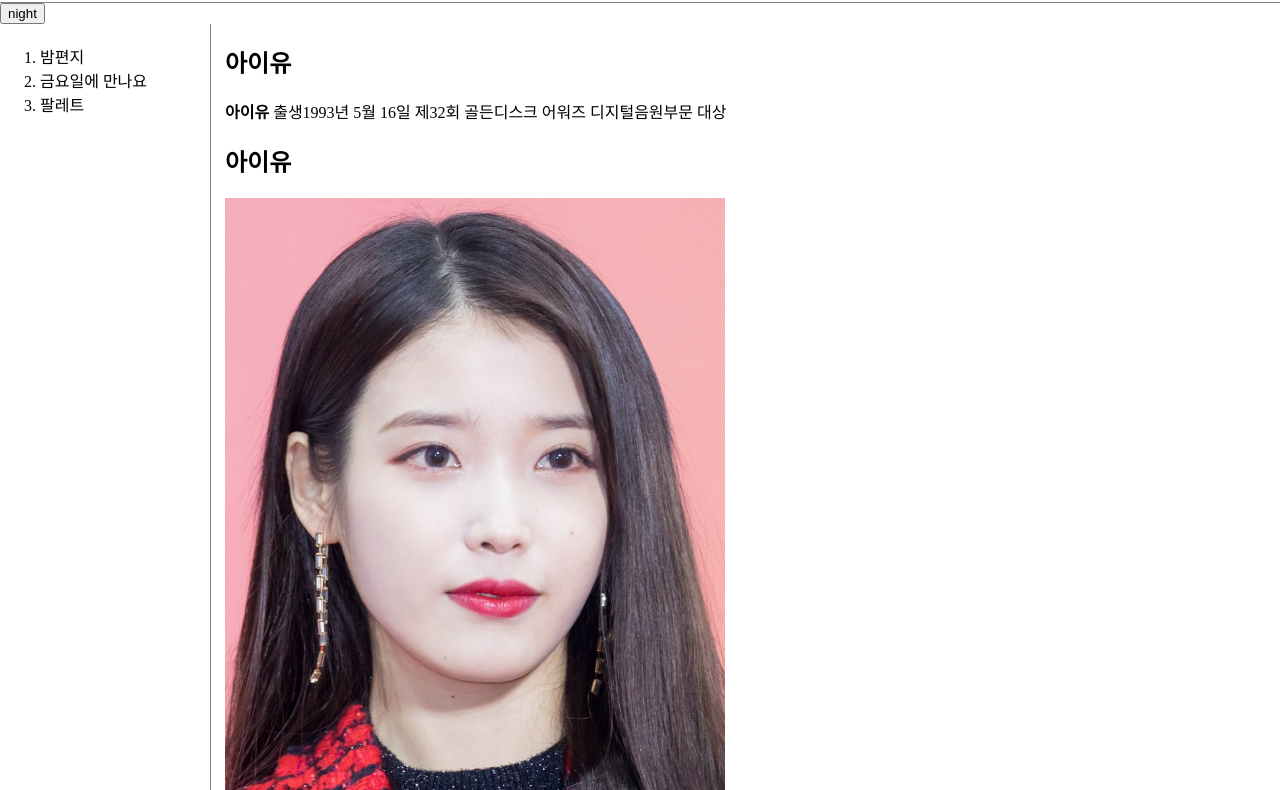
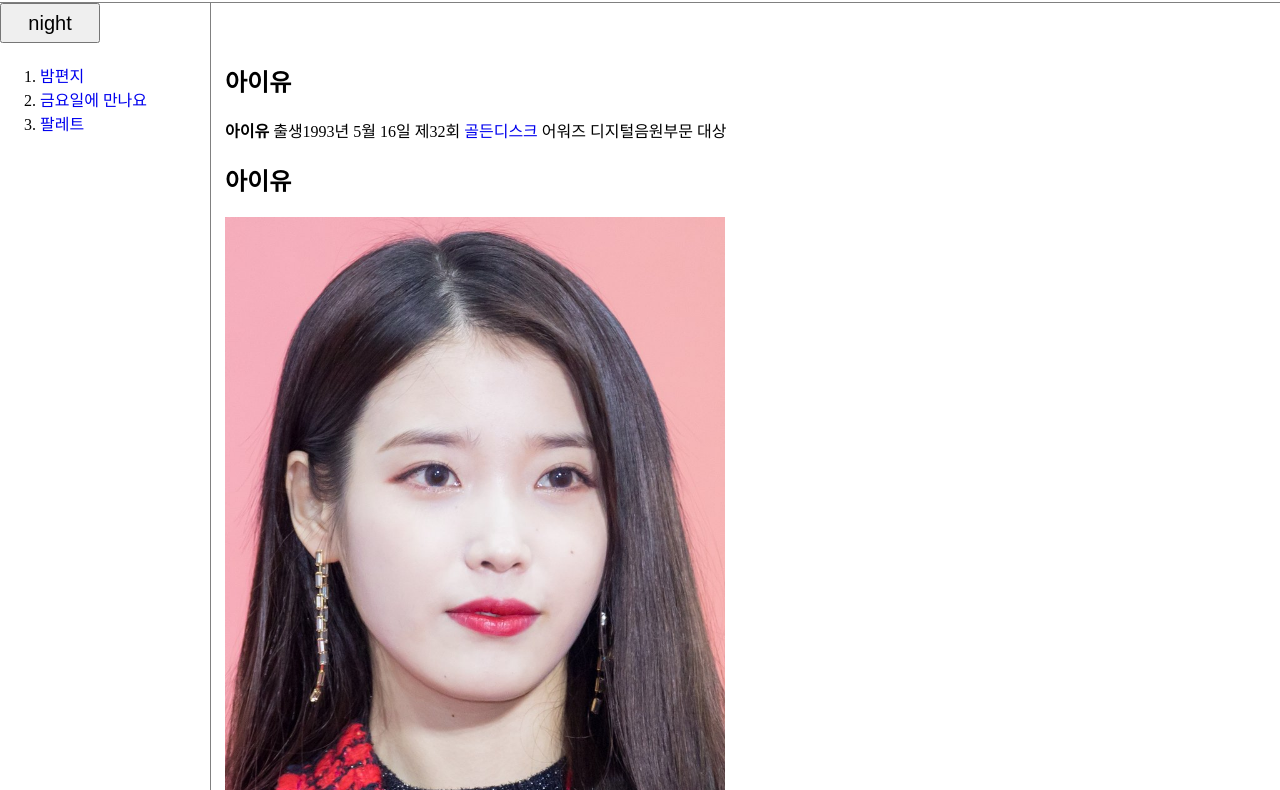
Before and after one commit to rmsdud3697/web-IU, a plain HTML site: page index.html in a window 1280 px wide. Shown: the part 100-890 px from the top of the page. Drawn offline with Linux system fonts and the light colour scheme; a script that the page names is missing.

Commit message:
button css add

```diff
--- a/style.css
+++ b/style.css
@@ -2,7 +2,6 @@
     margin:0;
   }
   a {
-    color:black;
     text-decoration: none;
   }
   h1 {
@@ -11,6 +10,15 @@
     border-bottom: 1px solid gray;
     margin:0;
     padding:15px;
+  }
+  #button{
+    border-right: 1px solid gray;
+    width: 210px;
+  }
+  #night_day {
+    width: 100px;
+    height: 40px;
+    font-size: 20px;
   }
   ol{
     border-right: 1px solid gray;
```
